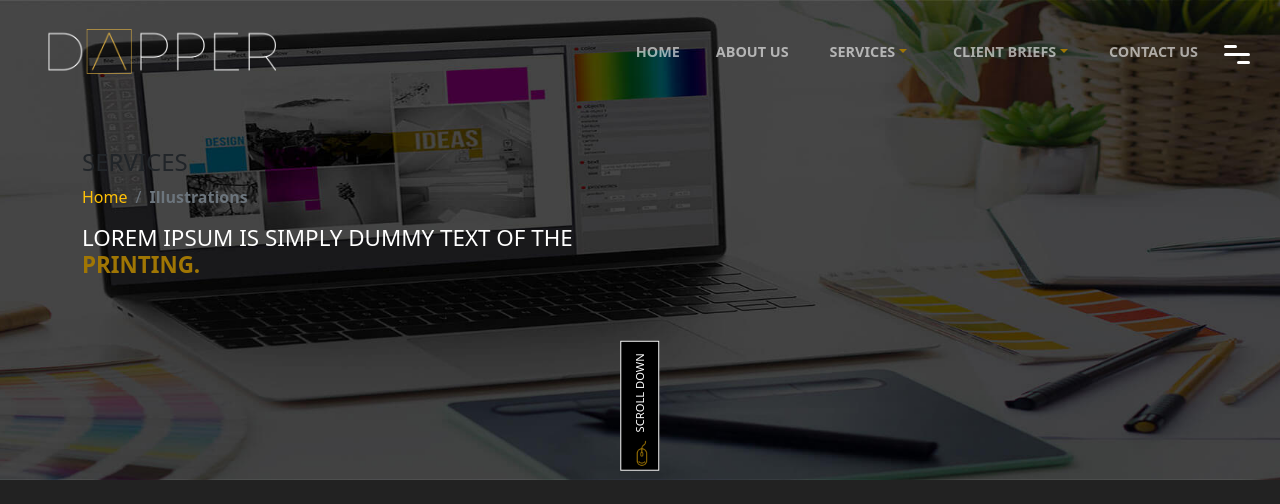
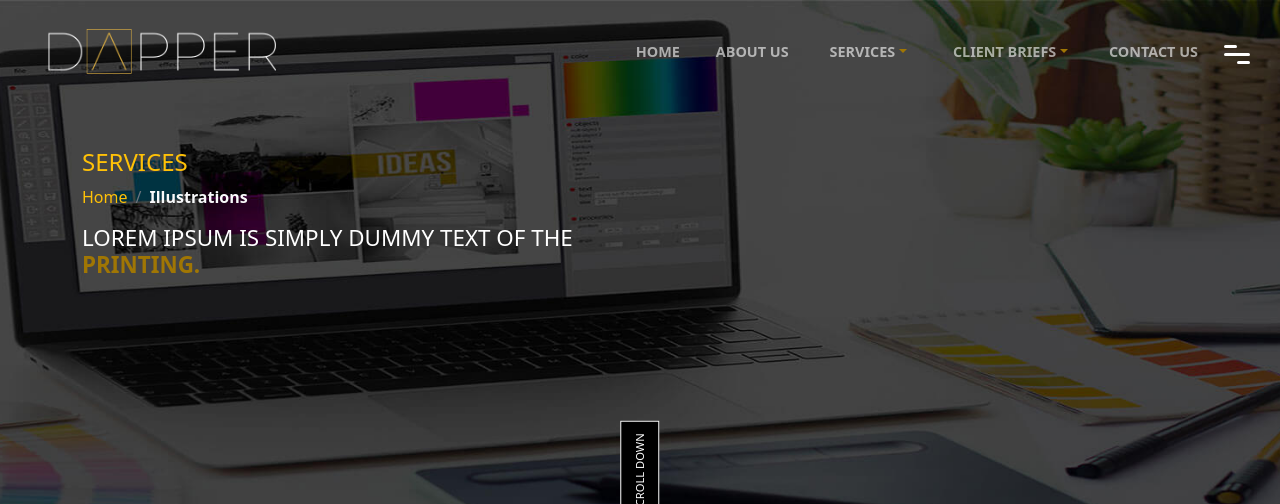
Before and after one commit to afshal1997/dapper, a PHP site: page /illustration.php in a window 1280 px wide. Shown: the top 504 px of the page. Run offline with PHP 8.4, Linux system fonts and the light colour scheme; some libraries are stand-ins or nearby versions; some web fonts are replaced; grey boxes are pictures that could not be loaded.

Commit message:
contact page banner change

```diff
--- a/Assets/Css/Custom_Css.css
+++ b/Assets/Css/Custom_Css.css
@@ -680,7 +680,7 @@ h2.exploreMore {
   position: relative;
   padding: 100px 30px;
   height: 100%;
-  min-height: 60vh;
+  min-height: 70vh;
 }
 
 .aboutUsGoDownBtn {
--- a/contact-us.php
+++ b/contact-us.php
@@ -4,7 +4,7 @@
     <section class="contactUsMainBanner" id="contactUsMainBanner">
         <div class="container">
             <div class="row">
-                <div class="col-lg-6 mt-5" data-aos="fade-up">
+                <div class="col-lg-5 mt-5" data-aos="fade-up">
                     <h4>Contact Us</h4>
                     <nav aria-label="breadcrumb">
                         <ol class="breadcrumb">
--- a/graphic-design.php
+++ b/graphic-design.php
@@ -5,11 +5,11 @@
         <div class="container">
             <div class="row">
                 <div class="col-lg-6 mt-5" data-aos="fade-up">
-                    <h4>SERVICES</h4>
+                    <h4 class="text-warning">SERVICES</h4>
                     <nav aria-label="breadcrumb">
                         <ol class="breadcrumb">
                             <li class="breadcrumb-item"><a href="index.php" class="text-warning">Home</a></li>
-                            <li class="breadcrumb-item active"><b>Graphic Design</b></li>
+                            <li class="breadcrumb-item active text-light"><b>Graphic Design</b></li>
                         </ol>
                     </nav>
                     <div class="builtMarketing">
--- a/illustration.php
+++ b/illustration.php
@@ -6,11 +6,11 @@
       <div class="container">
          <div class="row">
             <div class="col-lg-6 mt-5" data-aos="fade-up">
-               <h4>SERVICES</h4>
+               <h4 class="text-warning">SERVICES</h4>
                <nav aria-label="breadcrumb">
                   <ol class="breadcrumb">
                      <li class="breadcrumb-item"><a href="index.php" class="text-warning">Home</a></li>
-                     <li class="breadcrumb-item active"><b>Illustrations</b></li>
+                     <li class="breadcrumb-item active text-light"><b>Illustrations</b></li>
                   </ol>
                </nav>
                <div class="builtMarketing">
```
Also changed, not shown: Assets/Images/contantUs/contact.jpg.
